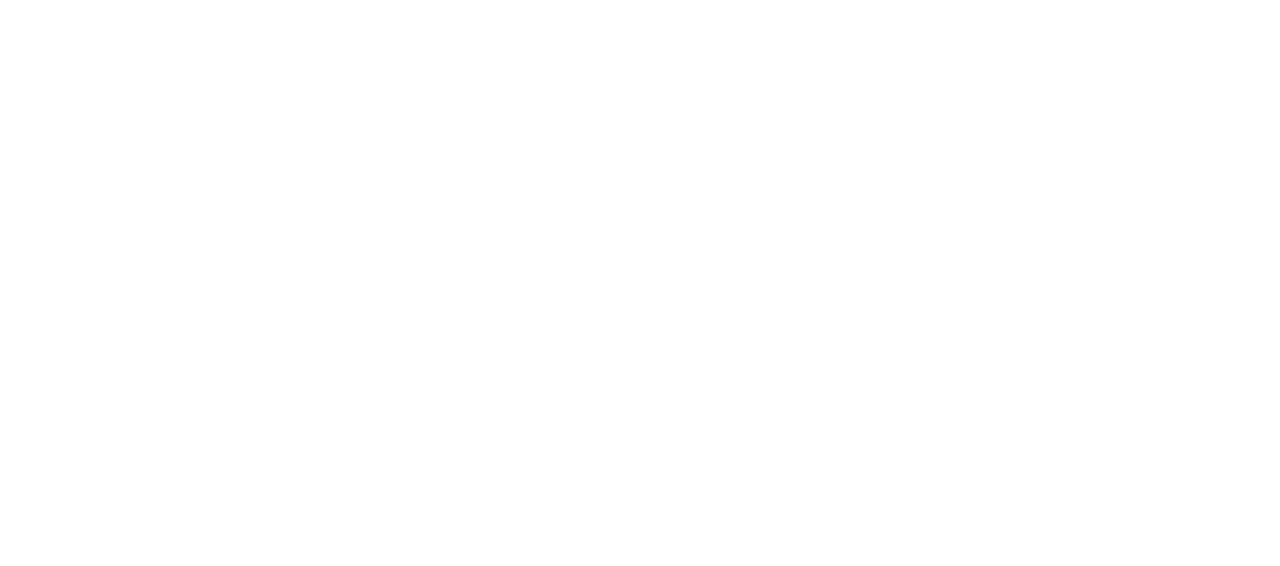
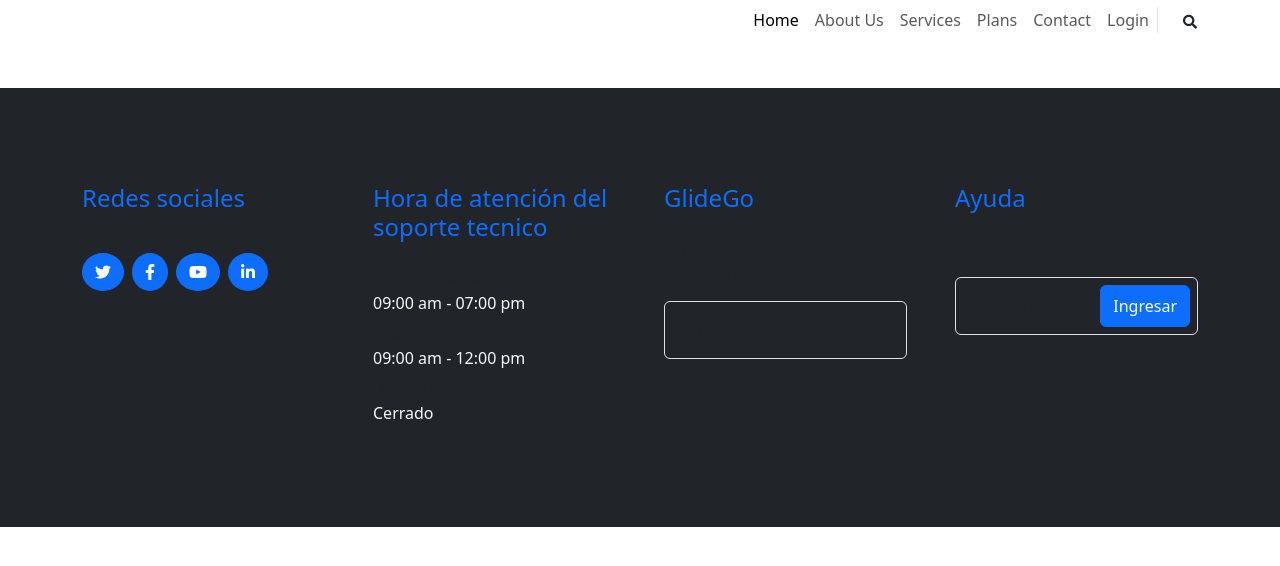
Before and after one commit to Innovatech-SV51-202401/Innovatech-LandingPage, a plain HTML site: page contact.html in a window 1280 px wide. Drawn offline with nearby package versions, Linux system fonts and the light colour scheme.

Commit message:
feat(contact): add contact section.

```diff
--- a/contact.html
+++ b/contact.html
@@ -1,10 +1,118 @@
 <!DOCTYPE html>
 <html lang="en">
+
 <head>
-    <meta charset="UTF-8">
-    <title>Title</title>
+    <meta charset="utf-8">
+    <title>Tea House - Tea Shop Website Template</title>
+    <meta content="width=device-width, initial-scale=1.0" name="viewport">
+    <meta content="" name="keywords">
+    <meta content="" name="description">
+
+    <!-- Favicon -->
+    <link href="img/favicon.ico" rel="icon">
+
+    <!-- Google Web Fonts -->
+    <link rel="preconnect" href="https://fonts.googleapis.com">
+    <link rel="preconnect" href="https://fonts.gstatic.com" crossorigin>
+    <link href="https://fonts.googleapis.com/css2?family=Open+Sans:wght@400;600&family=Playfair+Display:wght@700;900&display=swap" rel="stylesheet">
+
+    <!-- Icon Font Stylesheet -->
+    <link href="https://cdnjs.cloudflare.com/ajax/libs/font-awesome/5.10.0/css/all.min.css" rel="stylesheet">
+    <link href="https://cdn.jsdelivr.net/npm/bootstrap-icons@1.4.1/font/bootstrap-icons.css" rel="stylesheet">
+
+    <!-- Libraries Stylesheet -->
+    <link href="lib/animate/animate.min.css" rel="stylesheet">
+    <link href="lib/owlcarousel/assets/owl.carousel.min.css" rel="stylesheet">
+
+    <!-- Customized Bootstrap Stylesheet -->
+    <link href="css/bootstrap.min.css" rel="stylesheet">
+
+    <!-- Template Stylesheet -->
+    <link href="css/style.css" rel="stylesheet">
 </head>
+
 <body>
+<div class="container-fluid bg-white sticky-top">
+    <div class="container">
+        <nav class="navbar navbar-expand-lg bg-white navbar-light py-2 py-lg-0">
 
+            <button type="button" class="navbar-toggler ms-auto me-0" data-bs-toggle="collapse" data-bs-target="#navbarCollapse">
+                <span class="navbar-toggler-icon"></span>
+            </button>
+            <div class="collapse navbar-collapse" id="navbarCollapse">
+                <div class="navbar-nav ms-auto">
+                    <a href="index.html" class="nav-item nav-link active">Home</a>
+                    <a href="about.html" class="nav-item nav-link">About Us</a>
+                    <a href="services.html" class="nav-item nav-link">Services</a>
+                    <a href="Plans.html" class="nav-item nav-link">Plans</a>
+                    <a href="contact.html" class="nav-item nav-link">Contact</a>
+                    <a href="Login.html" class="nav-item nav-link">Login</a>
+                </div>
+                <div class="border-start ps-4 d-none d-lg-block">
+                    <button type="button" class="btn btn-sm p-0"><i class="fa fa-search"></i></button>
+                </div>
+            </div>
+        </nav>
+    </div>
+</div>
+<!-- Navbar End -->
+<!-- Footer Start -->
+<div class="container-fluid bg-dark footer mt-5 py-5 wow fadeIn" data-wow-delay="0.1s">
+    <div class="container py-5">
+        <div class="row g-5">
+            <div class="col-lg-3 col-md-6">
+                <h4 class="text-primary mb-4">Redes sociales</h4>
+
+                <div class="d-flex pt-3">
+                    <a class="btn btn-square btn-primary rounded-circle me-2" href=""><i class="fab fa-twitter"></i></a>
+                    <a class="btn btn-square btn-primary rounded-circle me-2" href=""><i class="fab fa-facebook-f"></i></a>
+                    <a class="btn btn-square btn-primary rounded-circle me-2" href=""><i class="fab fa-youtube"></i></a>
+                    <a class="btn btn-square btn-primary rounded-circle me-2" href=""><i class="fab fa-linkedin-in"></i></a>
+                </div>
+            </div>
+
+            <div class="col-lg-3 col-md-6">
+                <h4 class="text-primary mb-4">Hora de atención del soporte tecnico</h4>
+                <p class="mb-1">Lunes - Viernes</p>
+                <h6 class="text-light">09:00 am - 07:00 pm</h6>
+                <p class="mb-1">Sabado</p>
+                <h6 class="text-light">09:00 am - 12:00 pm</h6>
+                <p class="mb-1">Domingo</p>
+                <h6 class="text-light">Cerrado</h6>
+            </div>
+            <div class="col-lg-3 col-md-6">
+                <h4 class="text-primary mb-4">GlideGo</h4>
+                <p>Brindando mejor servico a nuestros usuarios</p>
+                <div class="position-relative w-100">
+                    <input class="form-control bg-transparent w-100 py-3 ps-4 pe-5" type="text" placeholder="Your email">
+
+                </div>
+            </div>
+            <div class="col-lg-3 col-md-6">
+                <h4 class="text-primary mb-4">Ayuda</h4>
+                <p>Escribenos</p>
+                <div class="position-relative w-100">
+                    <input class="form-control bg-transparent w-100 py-3 ps-4 pe-5" type="text" placeholder="Your email">
+                    <button type="button" class="btn btn-primary py-2 position-absolute top-0 end-0 mt-2 me-2">Ingresar</button>
+                </div>
+            </div>
+        </div>
+    </div>
+</div>
+<!-- Footer End -->
+
+
+
+<!-- JavaScript Libraries -->
+<script src="https://ajax.googleapis.com/ajax/libs/jquery/3.6.1/jquery.min.js"></script>
+<script src="https://cdn.jsdelivr.net/npm/bootstrap@5.0.0/dist/js/bootstrap.bundle.min.js"></script>
+<script src="lib/wow/wow.min.js"></script>
+<script src="lib/easing/easing.min.js"></script>
+<script src="lib/waypoints/waypoints.min.js"></script>
+<script src="lib/owlcarousel/owl.carousel.min.js"></script>
+
+<!-- Template Javascript -->
+<script src="js/main.js"></script>
 </body>
+
 </html>
```
